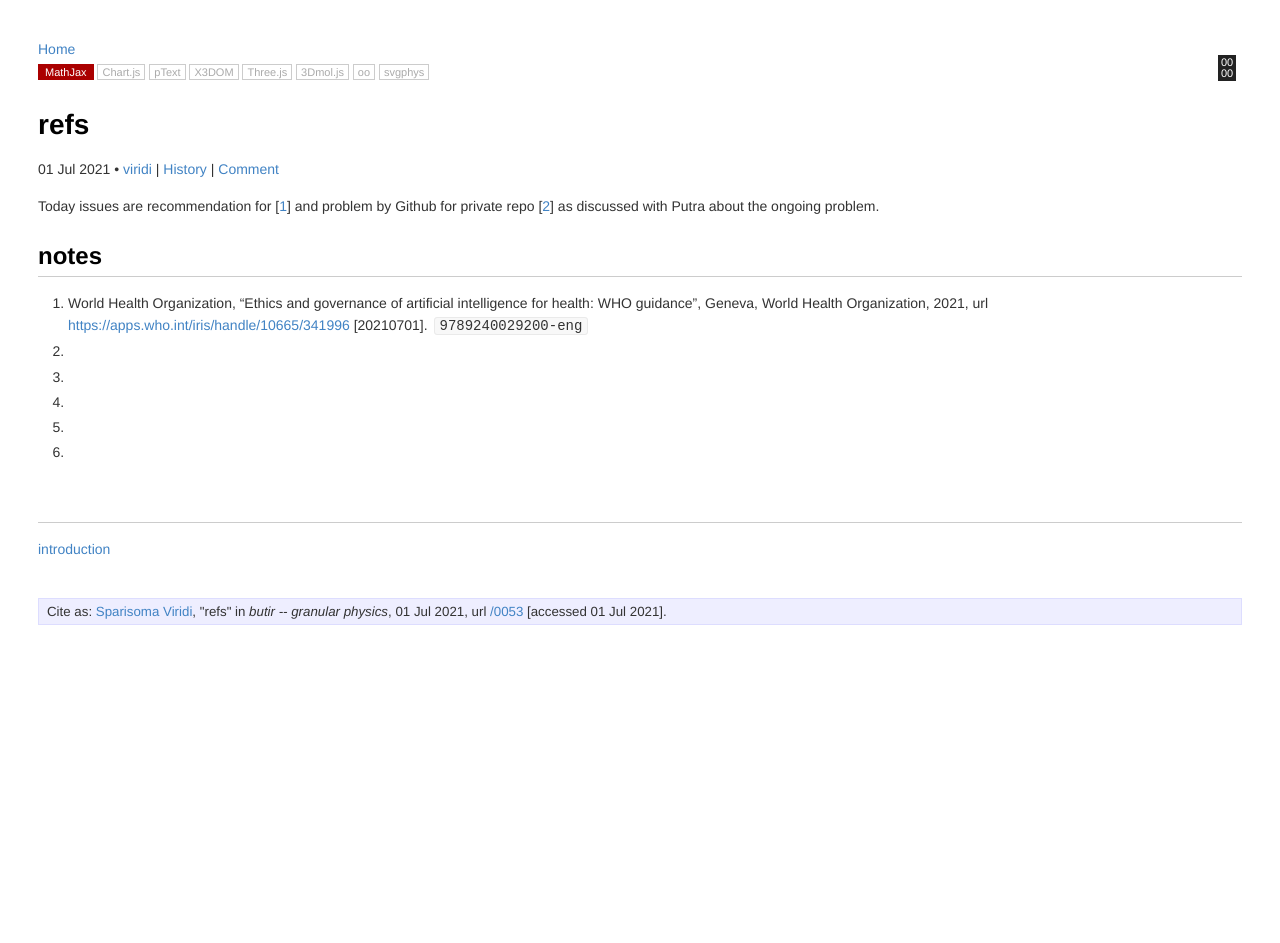
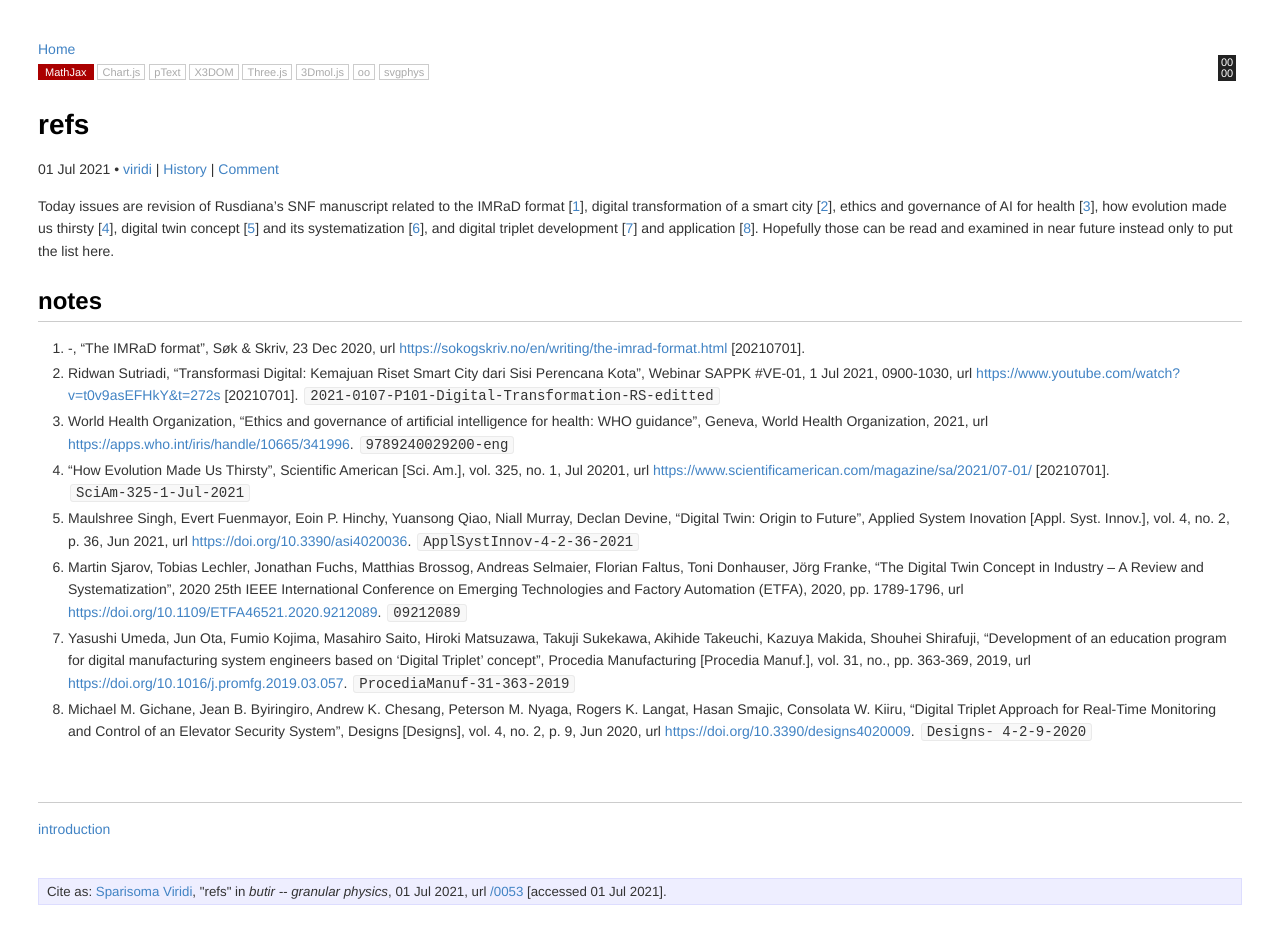
Before and after one commit to dudung/butir, a Jekyll site: the page built from _posts/0/05/2021-07-01-refs.md, in a window 1280 px wide. Built offline with Jekyll 4.4.1, drawn with Linux system fonts in a browser that asks for light colours; before the commit the page ends 900 px from its top, so only the background shows below that.

Commit message:
fin this noon

```diff
--- a/_posts/0/05/2021-07-01-refs.md
+++ b/_posts/0/05/2021-07-01-refs.md
@@ -12,23 +12,26 @@ threejs: false
 oo: false
 svgphys: false
 category: literatures
-tags: ["sciam", "digital twin", "digital triplet", "digital transformation", ""]
-date: 2021-07-01 12:03:00 +0700
+tags: ["sci. am.", "thirsty", "digital twin", "digital triplet", "digital transformation", "imrad", "ai for healt", "who guidance"]
+date: 2021-07-01 13:29:00 +0700
 permalink: /0053
 src: https://github.com/dudung/butir/commits/main/_posts/0/05/2021-07-01-refs.md
 twitter_username: 6unpnp
 nodes: ['0000']
 ---
-Today issues are recommendation for [[1](#r1)] and problem by Github for private repo [[2](#r2)] as discussed with Putra about the ongoing problem.
+Today issues are revision of Rusdiana's SNF manuscript related to the IMRaD format [[1](#r1)], digital transformation of a smart city [[2](#r2)], ethics and governance of AI for health [[3](#r3)], how evolution made us thirsty [[4](#r4)], digital twin concept [[5](#r5)] and its systematization [[6](#r6)], and digital triplet development [[7](#r7)] and application [[8](#r8)]. Hopefully those can be read and examined in near future instead only to put the list here.
 
 
 ## notes
-1. <a name=r1></a>World Health Organization, "Ethics and governance of artificial intelligence for health: WHO guidance", Geneva, World Health Organization, 2021, url <https://apps.who.int/iris/handle/10665/341996> [20210701]. `9789240029200-eng`
-2. <a name=r2></a>
-3. <a name=r3></a>
-4. <a name=r4></a>
-5. <a name=r5></a>
-6. <a name=r6></a>
+1. <a name=r1></a>-, "The IMRaD format", Søk & Skriv, 23 Dec 2020, url <https://sokogskriv.no/en/writing/the-imrad-format.html> [20210701].
+2. <a name=r2></a>Ridwan Sutriadi, "Transformasi Digital: Kemajuan Riset Smart City dari Sisi Perencana Kota", Webinar SAPPK #VE-01, 1 Jul 2021, 0900-1030, url <https://www.youtube.com/watch?v=t0v9asEFHkY&t=272s> [20210701]. `2021-0107-P101-Digital-Transformation-RS-editted`
+3. <a name=r3></a>World Health Organization, "Ethics and governance of artificial intelligence for health: WHO guidance", Geneva, World Health Organization, 2021, url <https://apps.who.int/iris/handle/10665/341996>. `9789240029200-eng`
+4. <a name=r4></a>"How Evolution Made Us Thirsty", Scientific American [Sci. Am.], vol. 325, no. 1, Jul 20201, url <https://www.scientificamerican.com/magazine/sa/2021/07-01/> [20210701]. `SciAm-325-1-Jul-2021`
+5. <a name=r5></a>Maulshree Singh, Evert Fuenmayor, Eoin P. Hinchy, Yuansong Qiao, Niall Murray,  Declan Devine, "Digital Twin: Origin to Future", Applied System Inovation [Appl. Syst. Innov.], vol. 4, no. 2, p. 36, Jun 2021, url <https://doi.org/10.3390/asi4020036>. `ApplSystInnov-4-2-36-2021`
+6. <a name=r6></a>Martin Sjarov, Tobias Lechler, Jonathan Fuchs, Matthias Brossog, Andreas Selmaier, Florian Faltus, Toni Donhauser, Jörg Franke, "The Digital Twin Concept in Industry – A Review and Systematization", 2020 25th IEEE International Conference on Emerging Technologies and Factory Automation (ETFA), 2020, pp. 1789-1796, url <https://doi.org/10.1109/ETFA46521.2020.9212089>. `09212089`
+7. <a name=r7></a>Yasushi Umeda, Jun Ota, Fumio Kojima, Masahiro Saito, Hiroki Matsuzawa, Takuji Sukekawa, Akihide Takeuchi, Kazuya Makida, Shouhei Shirafuji, "Development of an education program for digital manufacturing system engineers based on ‘Digital Triplet’ concept", Procedia Manufacturing [Procedia Manuf.], vol. 31, no., pp. 363-369, 2019, url <https://doi.org/10.1016/j.promfg.2019.03.057>. `ProcediaManuf-31-363-2019`
+8. <a name=r8></a>Michael M. Gichane, Jean B. Byiringiro, Andrew K. Chesang, Peterson M. Nyaga, Rogers K. Langat, Hasan Smajic, Consolata W. Kiiru, "Digital Triplet Approach for Real-Time Monitoring and Control of an Elevator Security System", Designs [Designs], vol. 4, no. 2, p. 9, Jun 2020, url <https://doi.org/10.3390/designs4020009>. `Designs- 4-2-9-2020`
+
 
 ## &nbsp;
 [introduction](0000)
```
